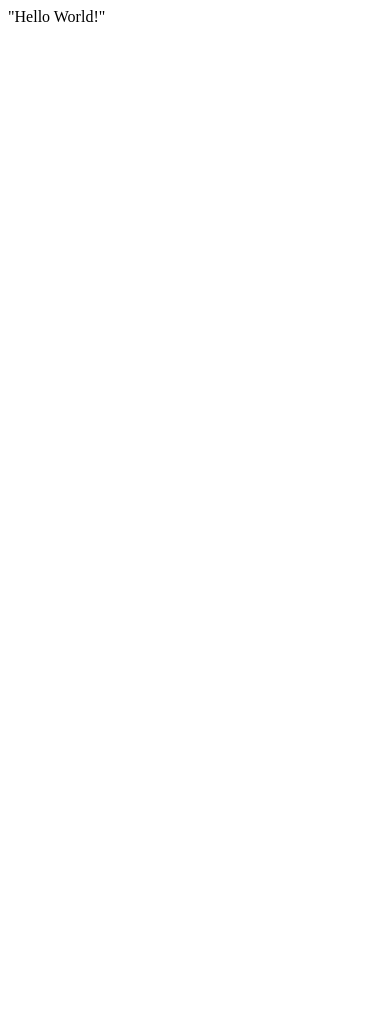
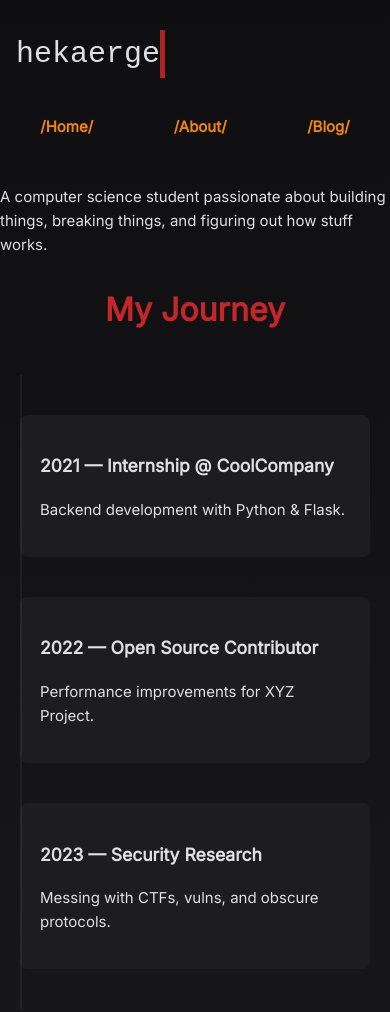
Before and after one commit to hekaerge/hekaerge.github.io, a plain HTML site: page index.html in a window 390 px wide. Shown: the top 1012 px of the page. Before the commit the page ends 844 px from the top, so only its background shows below. Drawn offline with Linux system fonts and the light colour scheme.

Commit message:
Main index stuff plus first css

```diff
--- a/index.html
+++ b/index.html
@@ -1 +1,80 @@
-"Hello World!"
+<!DOCTYPE html>
+<html lang="en">
+<head>
+  <meta charset="UTF-8">
+  <meta name="viewport" content="width=device-width, initial-scale=1">
+  <title>about</title>
+  <link rel="icon" type="image/png" href="/favicon.ico">
+  <link href="style.css" rel="stylesheet">
+  <link href="https://fonts.googleapis.com/css2?family=Inter&display=swap" rel="stylesheet">
+</head>
+
+<body>
+<div id="container">
+
+  <div id="header" style="height: 0px;"></div>
+
+  <div id="headerArea">
+    <div class="container">
+      <p class="typed">hekaerge</p>
+    </div>
+
+    <nav id="navbar" style="margin-bottom: 10px;">
+      <ul>
+        <li><a href="/index.html">/Home/</a></li>
+        <li><a href="/about.html">/About/</a></li>
+        <li><a href="/blog.html">/Blog/</a></li>
+
+      </ul>
+    </nav>
+  </div>
+
+  <section class="intro" style="margin-top: 50px;">
+    <p>A computer science student passionate about building things, breaking things, and figuring out how stuff works.</p>
+  </section>
+
+  <section class="timeline-section">
+    <h2 class="timeline-title">My Journey</h2>
+
+    <div class="timeline">
+      <div class="timeline-item left">
+        <div class="content">
+          <h3>2021 — Internship @ CoolCompany</h3>
+          <p>Backend development with Python & Flask.</p>
+        </div>
+      </div>
+
+      <div class="timeline-item right">
+        <div class="content">
+          <h3>2022 — Open Source Contributor</h3>
+          <p>Performance improvements for XYZ Project.</p>
+        </div>
+      </div>
+
+      <div class="timeline-item left">
+        <div class="content">
+          <h3>2023 — Security Research</h3>
+          <p>Messing with CTFs, vulns, and obscure protocols.</p>
+        </div>
+      </div>
+    </div>
+  </section>
+
+  <section class="skills-section">
+    <h2 class="timeline-title">Skills</h2>
+    <ul>
+      <li>Python / Flask / FastAPI</li>
+      <li>Linux & Bash wizardry</li>
+      <li>CTF enjoyer (pwn / web / crypto)</li>
+      <li>Reverse engineering & tooling</li>
+    </ul>
+  </section>
+
+  <section class="current-section">
+    <h2 class="timeline-title">Currently</h2>
+    <p>Reading docs, rewriting scripts, and breaking things (on purpose, mostly).</p>
+  </section>
+
+</div>
+</body>
+</html>
--- /dev/null
+++ b/style.css
@@ -0,0 +1,223 @@
+html {
+    scroll-behavior: smooth;
+  }
+
+  * {
+    box-sizing: border-box;
+  }
+
+  :root {
+    --bg: #121212;
+    --fg: #e0e0e0;
+    --accent: #c42629;
+    --accent-soft: #F28705;
+    --line: rgba(255, 255, 255, 0.05);
+    --box-bg: #1d1d1f;
+  }
+
+  body {
+    margin: 0 auto;
+    font-family: 'Inter', sans-serif;
+    background: linear-gradient(180deg, #0f0f11 0%, #1a1a1d 100%);
+    color: var(--fg);
+    font-size: 15px;
+    line-height: 1.6;
+  }
+
+  a {
+    color: var(--accent-soft);
+    text-decoration: none;
+  }
+
+  a:hover {
+    color: #F25C05;
+    text-decoration: underline;
+  }
+
+  #container {
+    max-width: 900px;
+    margin: 0 auto;
+  }
+
+  .container {
+    display: inline-block;
+    font-family: monospace;
+    color: var(--fg);
+    margin-left: 1rem;
+  }
+
+  #header {
+    width: 100%;
+    background: inherit;
+    height: 150px;
+  }
+
+  #navbar {
+    height: 20px;
+    background: inherit;
+    width: 100%;
+  }
+
+  #navbar ul {
+    display: flex;
+    padding: 0;
+    margin: 0;
+    list-style: none;
+    justify-content: space-around;
+    font-size: 15px;
+  }
+
+  #navbar li a {
+    font-weight: 800;
+    font-size: 15px;
+  }
+
+  .line {
+    margin: 1px 0;
+    height: 2px;
+    background: repeating-linear-gradient(90deg, var(--accent-soft) 0 1px, transparent 0 1px);
+  }
+
+  aside {
+    background: inherit;
+    width: 200px;
+    padding: 20px;
+    font-size: smaller;
+  }
+
+  #flex {
+    display: flex;
+  }
+
+  #topBar {
+    width: 100%;
+    height: 30px;
+    padding: 10px;
+    font-size: smaller;
+    background: inherit;
+  }
+
+  .box {
+    background: var(--box-bg);
+    padding: 10px;
+    border-radius: 8px;
+  }
+
+  .typed {
+    font-size: 30px;
+    justify-content: start;
+    overflow: hidden;
+    white-space: nowrap;
+    border-right: 5px solid;
+    width: 0;
+    animation: typing 0.8s steps(30, end) forwards, blinking 0.9s infinite;
+  }
+
+  @keyframes typing {
+    from { width: 0 }
+    to { width: 100% }
+  }
+
+  @keyframes blinking {
+    0% { border-right-color: transparent }
+    50% { border-right-color: var(--accent) }
+    100% { border-right-color: transparent }
+  }
+
+  /* TIMELINE */
+
+  .timeline-title {
+    text-align: center;
+    font-size: 2rem;
+    margin-bottom: 40px;
+    color: var(--accent);
+  }
+
+  .timeline {
+    position: relative;
+    max-width: 900px;
+    margin: auto;
+    padding: 20px 0;
+  }
+
+  .timeline::after {
+    content: '';
+    position: absolute;
+    width: 2px;
+    background-color: var(--line);
+    top: 0;
+    bottom: 0;
+    left: 50%;
+    transform: translateX(-50%);
+  }
+
+  .timeline-item {
+    position: relative;
+    width: 50%;
+    padding: 20px 40px;
+  }
+
+  .timeline-item.left { left: 0; }
+  .timeline-item.right { left: 50%; }
+
+  .icon {
+    position: absolute;
+    top: 20px;
+    left: 50%;
+    transform: translateX(-50%);
+    width: 12px;
+    height: 12px;
+    background-color: var(--accent);
+    border-radius: 50%;
+    border: 2px solid var(--bg);
+    z-index: 1;
+  }
+
+  .content {
+    background: var(--box-bg);
+    padding: 20px;
+    border-radius: 8px;
+    color: var(--fg);
+    animation: fadeInUp 0.8s ease;
+  }
+
+  @keyframes fadeInUp {
+    from { opacity: 0; transform: translateY(20px); }
+    to { opacity: 1; transform: translateY(0); }
+  }
+
+  @media only screen and (max-width: 800px) {
+    #flex {
+      flex-wrap: wrap;
+    }
+
+    aside {
+      width: 100%;
+    }
+
+    main {
+      order: 1;
+      font-size: medium;
+    }
+
+    #navbar ul {
+      flex-wrap: wrap;
+      font-size: small;
+    }
+
+    .timeline-item {
+      width: 100%;
+      left: 0 !important;
+      padding: 20px;
+    }
+
+    .timeline::after {
+      left: 20px;
+      transform: none;
+    }
+
+    .icon {
+      left: 20px;
+      transform: none;
+    }
+  }
```
